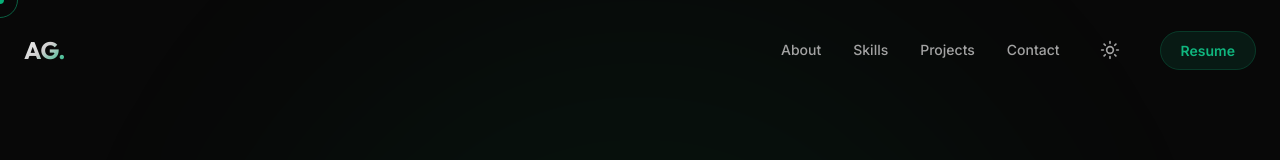
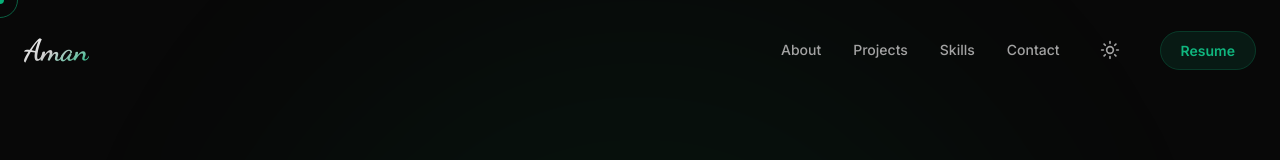
Before and after one commit to Aman-kumar-git12/Portfolio, a React (Vite) app: page / in a window 1280 px wide. Shown: the top 160 px of the page. Built offline with nearby package versions, Linux system fonts and the light colour scheme.

Commit message:
feat: rebrand navbar with cursive logo and reorder navigation links

```diff
--- a/index.html
+++ b/index.html
@@ -10,7 +10,7 @@
     <!-- Google Fonts -->
     <link rel="preconnect" href="https://fonts.googleapis.com">
     <link rel="preconnect" href="https://fonts.gstatic.com" crossorigin>
-    <link href="https://fonts.googleapis.com/css2?family=Inter:wght@400;500;600;700&family=Outfit:wght@500;600;700;800&display=swap" rel="stylesheet">
+    <link href="https://fonts.googleapis.com/css2?family=Inter:wght@400;500;600;700&family=Outfit:wght@500;600;700;800&family=Dancing+Script:wght@700&display=swap" rel="stylesheet">
   </head>
   <body>
     <div id="root"></div>
--- a/src/components/Navbar.jsx
+++ b/src/components/Navbar.jsx
@@ -14,8 +14,8 @@ const Navbar = ({ theme, toggleTheme }) => {
 
   const navLinks = [
     { name: 'About', href: '#about' },
+    { name: 'Projects', href: '#projects' },
     { name: 'Skills', href: '#skills' },
-    { name: 'Projects', href: '#projects' },
     { name: 'Contact', href: '#contact' },
   ];
 
@@ -25,9 +25,9 @@ const Navbar = ({ theme, toggleTheme }) => {
         <motion.div
           initial={{ opacity: 0, x: -20 }}
           animate={{ opacity: 1, x: 0 }}
-          className="text-2xl font-display font-bold text-gradient"
+          className="text-3xl font-cursive text-gradient"
         >
-          AG.
+          Aman
         </motion.div>
 
         <div className="hidden md:flex items-center gap-8">
--- a/src/index.css
+++ b/src/index.css
@@ -78,6 +78,10 @@
   .text-gradient {
     @apply bg-clip-text text-transparent bg-gradient-to-br from-foreground via-foreground/80 to-accent;
   }
+
+  .font-cursive {
+    font-family: 'Dancing Script', cursive;
+  }
 }
 
 html.lenis {
```
